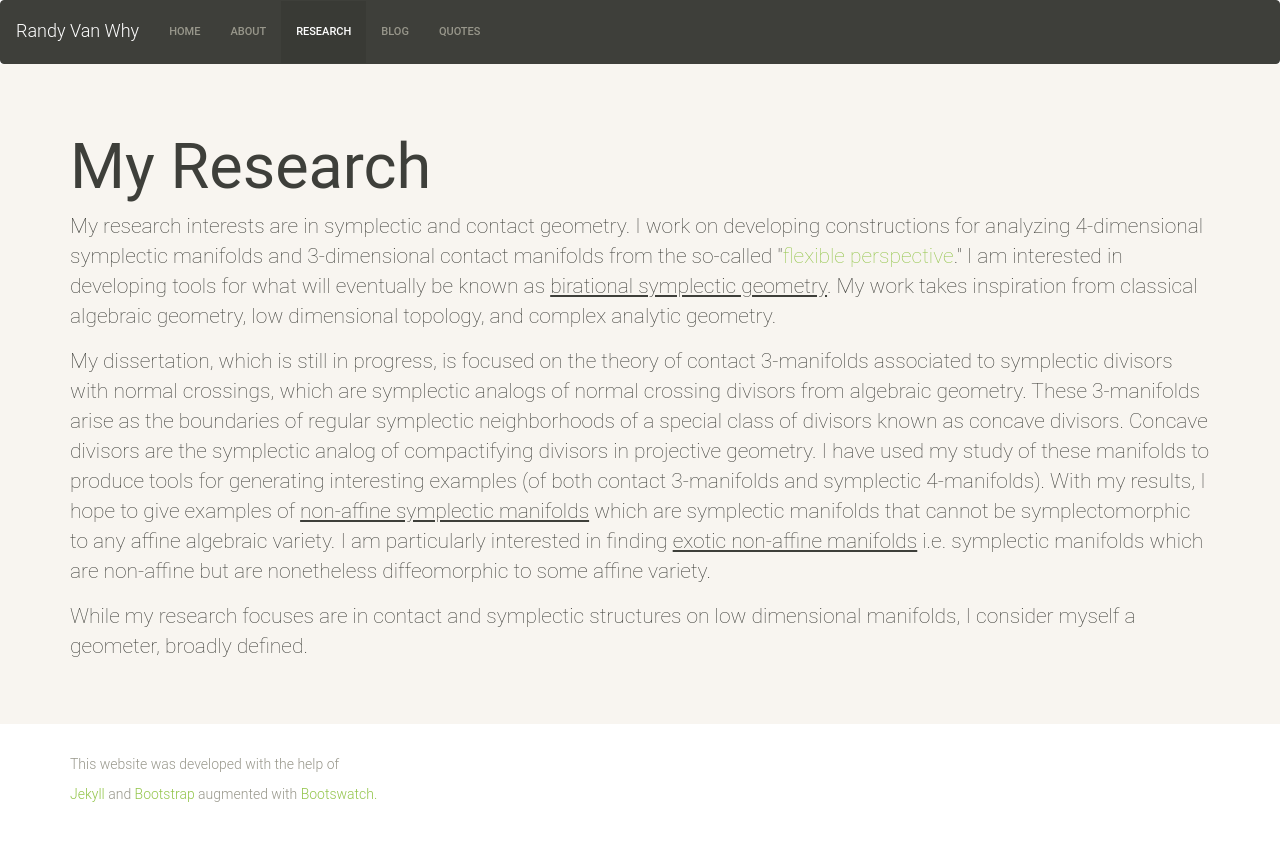
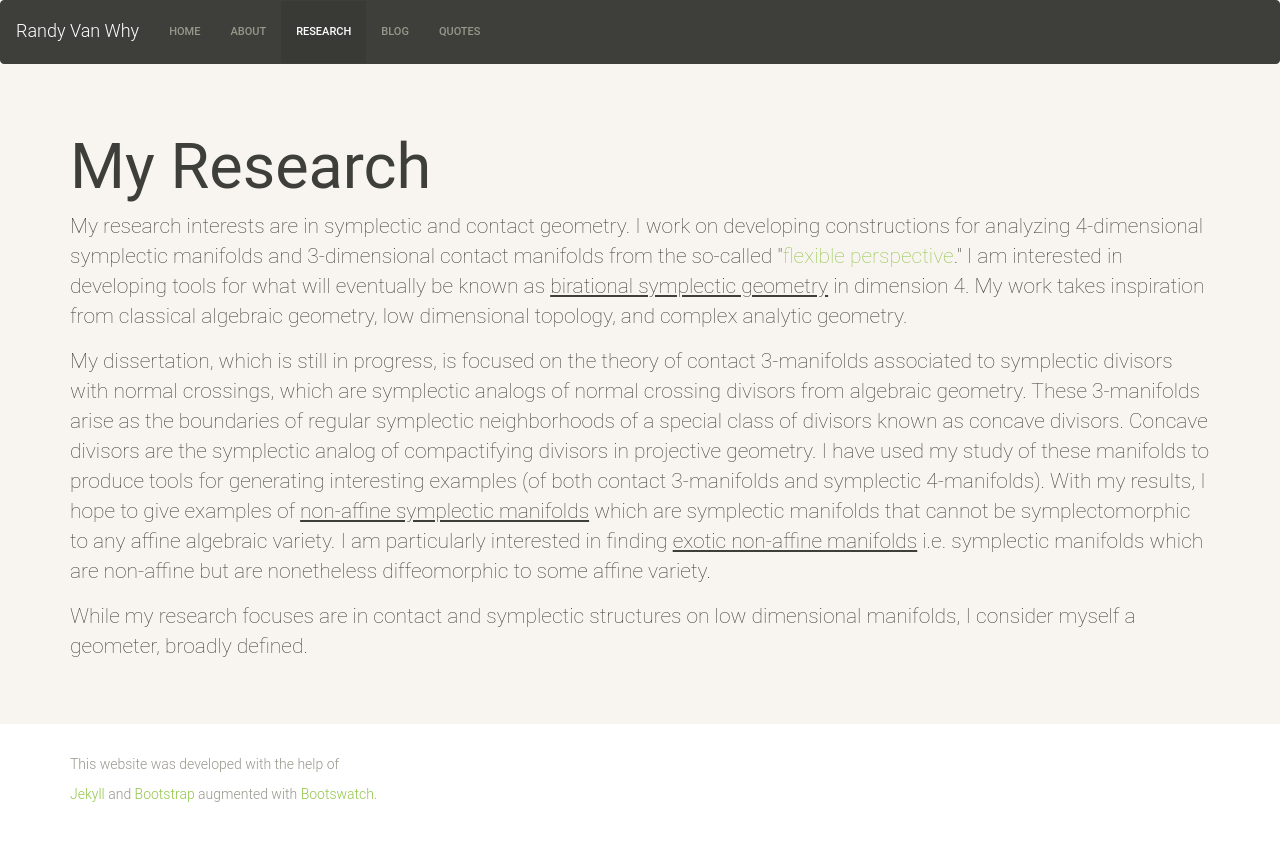
Before and after one commit to rvanwhy/rvanwhy.github.io, a Jekyll site: the page built from 02-research.md, in a window 1280 px wide. Shown: the top 841 px of the page. Built offline with Jekyll 4.4.1, drawn with Linux system fonts in a browser that asks for light colours; nearby versions of some CDN libraries.

Commit message:
ADD: specifics

```diff
--- a/02-research.md
+++ b/02-research.md
@@ -7,7 +7,7 @@
 <div class="special jumbotron">
   <div class="container">
 <h1>My Research</h1>
-<p> My research interests are in symplectic and contact geometry. I work on developing constructions for analyzing 4-dimensional symplectic manifolds and 3-dimensional contact manifolds from the so-called "<a href="https://link.springer.com/chapter/10.1007/978-3-030-13609-3_13">flexible perspective</a>." I am interested in developing tools for what will eventually be known as <u>birational symplectic geometry</u>. My work takes inspiration from classical algebraic geometry, low dimensional topology, and complex analytic geometry.
+<p> My research interests are in symplectic and contact geometry. I work on developing constructions for analyzing 4-dimensional symplectic manifolds and 3-dimensional contact manifolds from the so-called "<a href="https://link.springer.com/chapter/10.1007/978-3-030-13609-3_13">flexible perspective</a>." I am interested in developing tools for what will eventually be known as <u>birational symplectic geometry</u> in dimension 4. My work takes inspiration from classical algebraic geometry, low dimensional topology, and complex analytic geometry.
 
 <p> My dissertation, which is still in progress, is focused on the theory of contact 3-manifolds associated to symplectic divisors with normal crossings, which are symplectic analogs of normal crossing divisors from algebraic geometry. These 3-manifolds arise as the boundaries of regular symplectic neighborhoods of a special class of divisors known as concave divisors. Concave divisors are the symplectic analog of compactifying divisors in projective geometry. I have used my
 study of these manifolds to produce tools for generating interesting examples (of both contact 3-manifolds and symplectic 4-manifolds). With my results,
```
